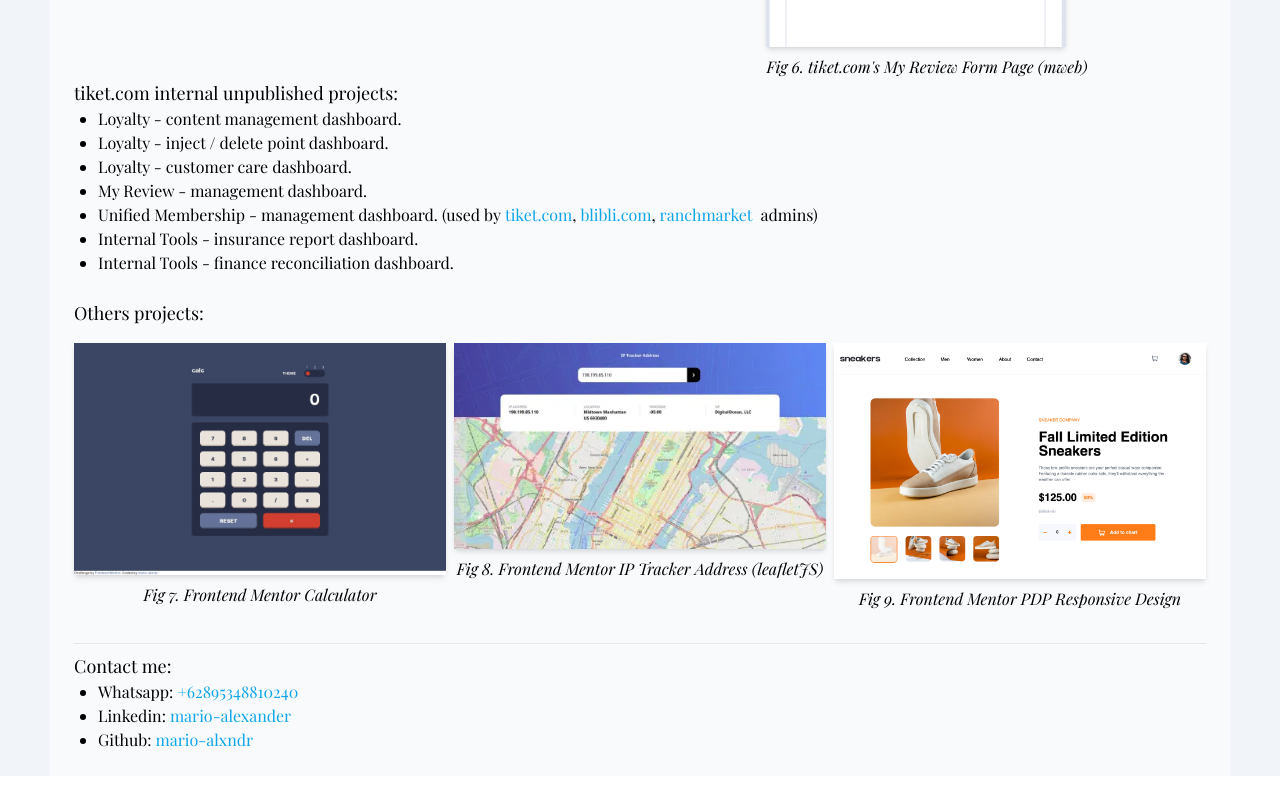
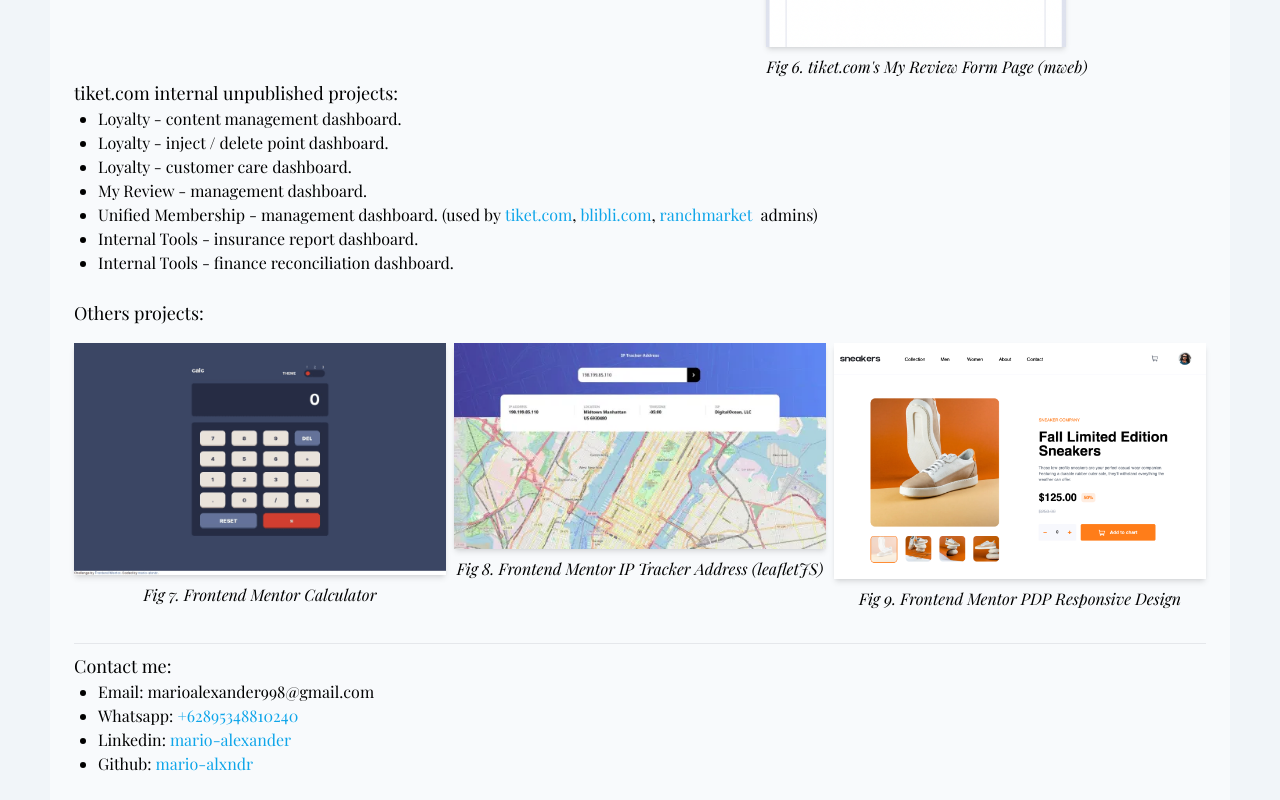
Before and after one commit to mario-alxndr/mario-portfolio, a Next.js app: page / in a window 1280 px wide. Shown: the part 2126-2926 px from the top of the page. Before the commit the page ends 2902 px from the top, so only its background shows below. Built offline with nearby package versions, Linux system fonts and the light colour scheme.

Commit message:
feat: add contact email

```diff
--- a/app/page.tsx
+++ b/app/page.tsx
@@ -106,6 +106,7 @@
           <hr/>
           <p className='mt-2 text-lg'>Contact me:</p>
           <ul className='list-disc pl-6'>
+            <li>Email: marioalexander998@gmail.com</li>
             <li>Whatsapp: <a className="text-sky-500" href={'https://wa.me/62895348810240'}>+62895348810240</a></li>
             <li>Linkedin: <a className="text-sky-500" href={'https://www.linkedin.com/in/mario-alexander'}>mario-alexander</a></li>
             <li>Github: <a className="text-sky-500" href={'https://github.com/mario-alxndr'}>mario-alxndr</a></li>
```
